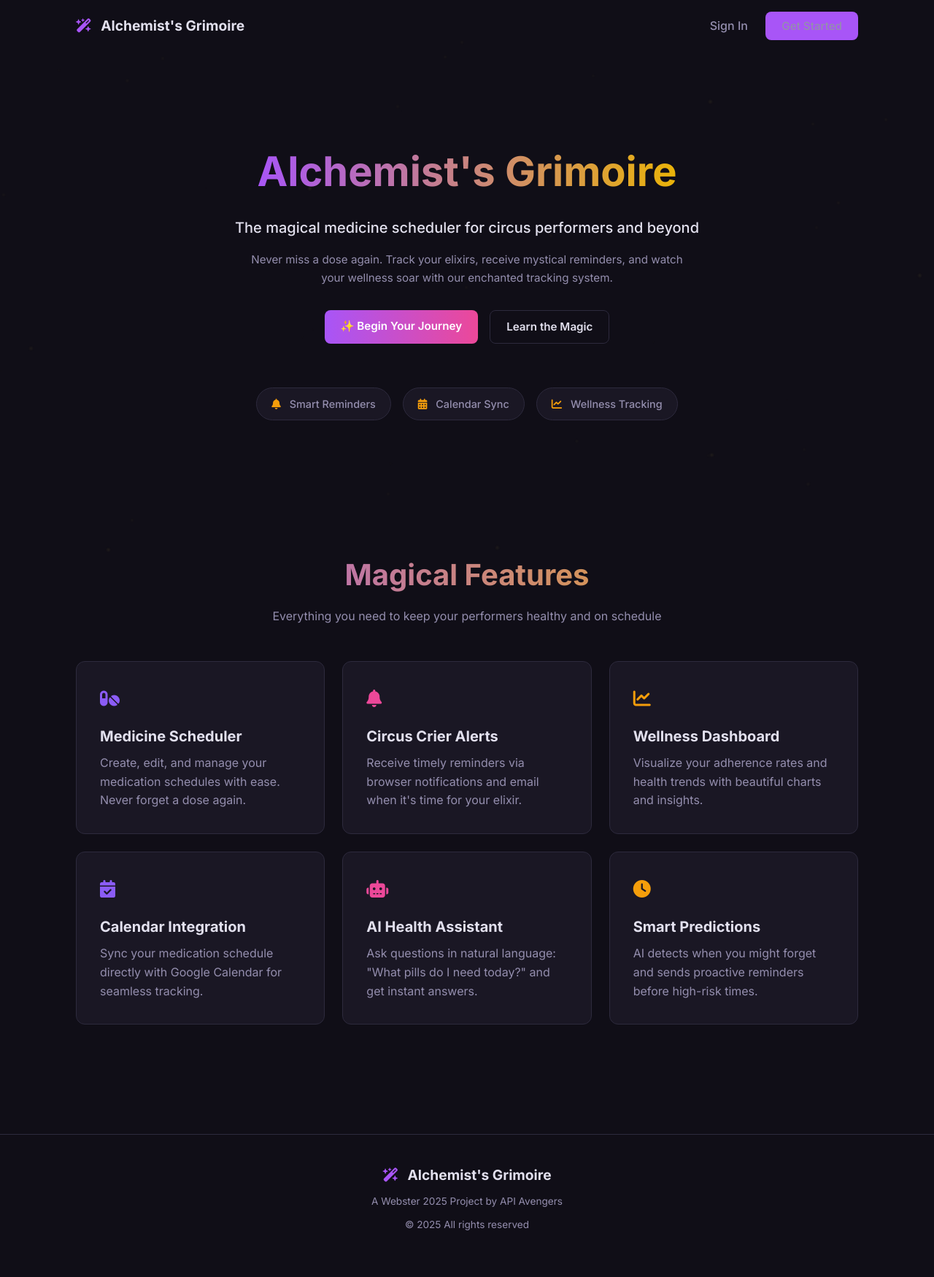
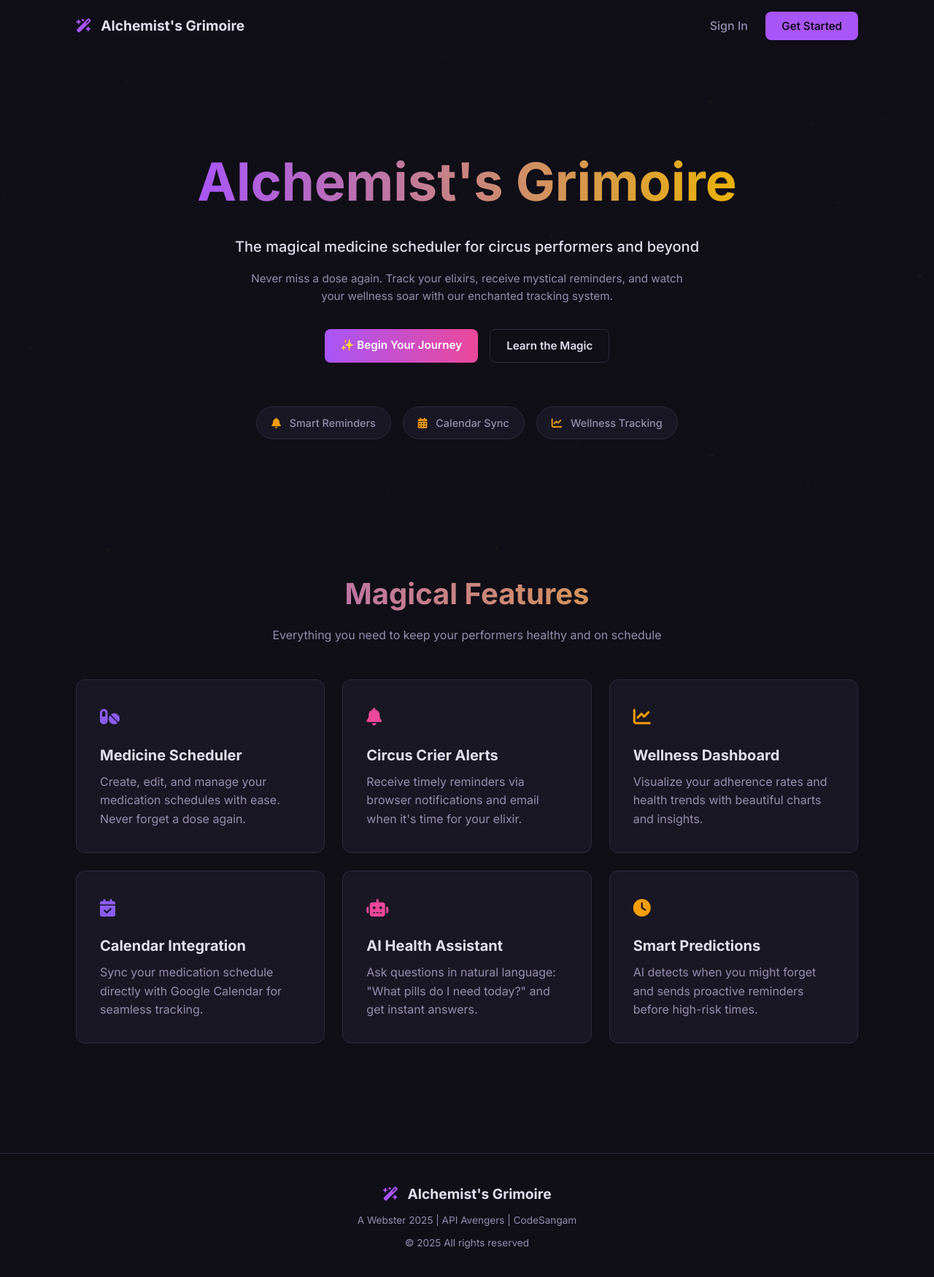
Before and after one commit to aryan-anand-sde/API-Avengers-Final, a plain HTML site: page frontend/index.html in a window 1280 px wide. Shown: the whole page at 73% size. Before the commit the page ends 1729 px from the top, so only its background shows below. Drawn offline with Linux system fonts and the light colour scheme.

Commit message:
Update index.html

```diff
--- a/frontend/index.html
+++ b/frontend/index.html
@@ -17,26 +17,24 @@
 
     <header>
         <nav class="navbar">
-            <a href="index.html" class="logo">
-                <i class="fa-solid fa-wand-magic-sparkles"></i> Alchemist's Grimoire
-            </a>
+            <a href="index.html" class="logo"><i class="fa-solid fa-wand-magic-sparkles"></i> Alchemist's Grimoire</a>
             <div class="nav-links">
                 <a href="auth.html">Sign In</a>
-                <a href="auth.html" class="btn btn-primary">Get Started</a>
+                <a href="auth.html" class="btn btn-primary" style="color: black;">Get Started</a>
             </div>
         </nav>
     </header>
 
     <main>
         <section class="hero-section">
-            <h1 class="gradient-text">Alchemist's Grimoire</h1>
+            <h1 class="gradient-text" style=" font-size: 450%;">Alchemist's Grimoire</h1>
             <p class="subtitle">The magical medicine scheduler for circus performers and beyond</p>
             <p class="description">
                 Never miss a dose again. Track your elixirs, receive mystical reminders, and watch your wellness soar
                 with our enchanted tracking system.
             </p>
             <div class="hero-buttons">
-                <a href="#features" class="btn btn-gradient">✨ Begin Your Journey</a>
+                <a href="dashboard.html" class="btn btn-gradient">✨ Begin Your Journey</a>
                 <a href="#features" class="btn btn-secondary">Learn the Magic</a>
             </div>
             <div class="feature-pills">
@@ -87,10 +85,8 @@
 
     <footer>
         <div class="footer-content">
-            <a href="index.html" class="logo">
-                <i class="fa-solid fa-wand-magic-sparkles"></i> Alchemist's Grimoire
-            </a>
-            <p>A Webster 2025 Project by API Avengers</p>
+            <a href="index.html" class="logo"><i class="fa-solid fa-wand-magic-sparkles"></i> Alchemist's Grimoire</a>
+            <p>A Webster 2025 | API Avengers | CodeSangam</p>
             <p>&copy; 2025 All rights reserved</p>
         </div>
     </footer>
```
